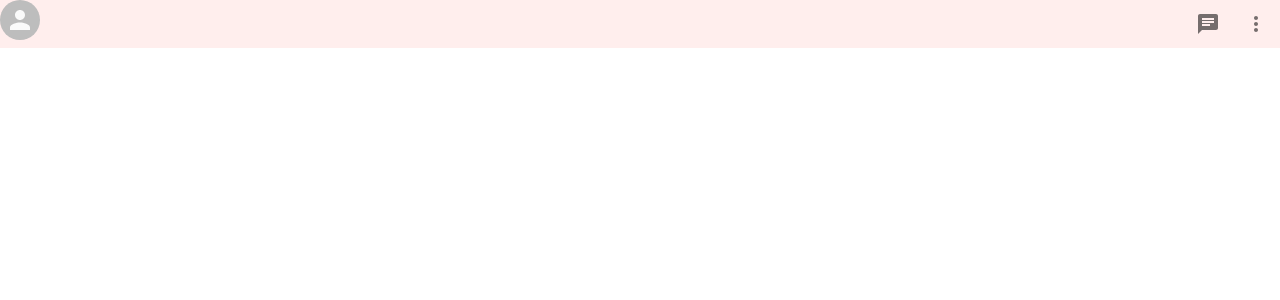
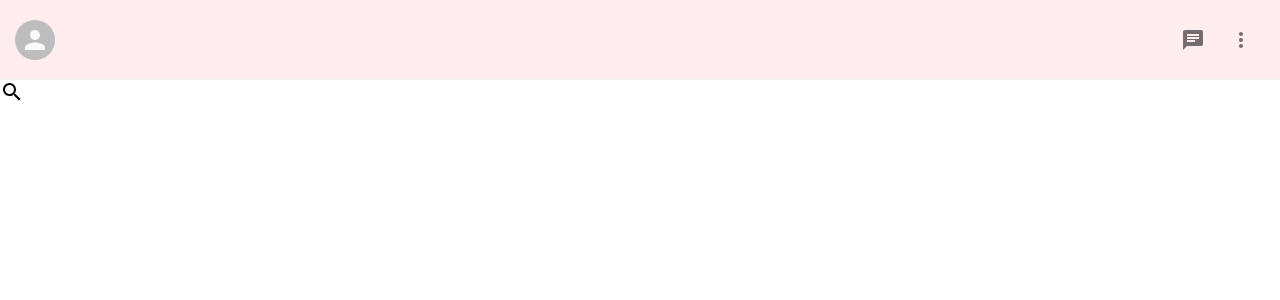
Before and after one commit to Angelxoxo757/Whatsapp-Clone, a Next.js app: page / in a window 1280 px wide. Shown: the top 300 px of the page. Built offline with nearby package versions, Linux system fonts and the light colour scheme.

Commit message:
Whatsapp Clone Creating Sidebar Component

```diff
--- a/components/Sidebar.js
+++ b/components/Sidebar.js
@@ -2,6 +2,7 @@ import styled from "styled-components";
 import { Avatar, IconButton } from "@material-ui/core";
 import ChatIcon from "@material-ui/icons/Chat";
 import MoreVertIcon from "@material-ui/icons/MoreVert";
+import SearchIcon from "@material-ui/icons/Search";
 
 function Sidebar() {
   return (
@@ -17,6 +18,9 @@ function Sidebar() {
           </IconButton>
         </iconContainer>
       </Header>
+      <Search>
+        <SearchIcon />
+      </Search>
     </Container>
   );
 }
@@ -32,8 +36,20 @@ const Header = styled.div`
   background-color: #ffeeed;
   z-index: 1;
   justify-content: space-between;
+  align-items: center;
+  padding: 15px;
+  height: 80px;
+  border-bottom: 1px solid whitesmoke;
 `;
 
-const UserAvatar = styled(Avatar)``;
+const UserAvatar = styled(Avatar)`
+  cursor: pointer;
+
+  ::hover {
+    opacity: 0.8;
+  }
+`;
+
+const Search = styled.div``;
 
 const IconContainer = styled.div``;
```
